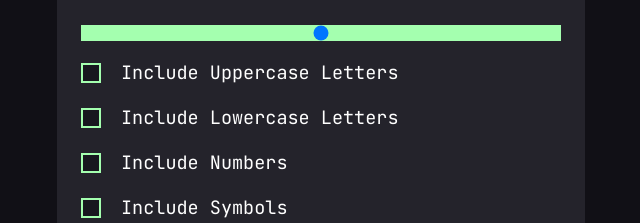
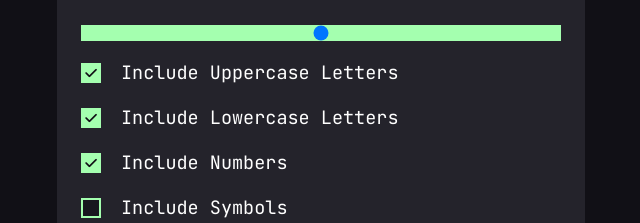
Before and after one commit to Kojoel/Random-Password-Generator, an Angular app in the folder RPG/: page / in a window 1280 px wide. Shown: the part 280-503 px from the top of the page, without its empty margins (319-959 px from the left). Built offline with nearby package versions, Linux system fonts and the light colour scheme.

Commit message:
Implemented generate password feature

```diff
--- a/RPG/src/app/pg-card/pg-card.component.html
+++ b/RPG/src/app/pg-card/pg-card.component.html
@@ -12,19 +12,19 @@
         <input class="progressBar" type="range" name="char-range" id="char-range" min="0" max="20" [(ngModel)]="charLength" autocomplete="off">
         <div class="criterias">
             <div class="firstcheck">
-                <input type="checkbox" name="upperCaseIncluded" id="upperCaseIncluded">
+                <input type="checkbox" name="upperCaseIncluded" [(ngModel)]="upperCaseIncluded">
                 <label for="upperCaseIncluded">Include Uppercase Letters</label>
             </div>
             <div class="secondcheck">
-                <input type="checkbox" name="lowerCaseIncluded" id="lowerCaseIncluded">
+                <input type="checkbox" name="lowerCaseIncluded" [(ngModel)]="lowerCaseIncluded">
                 <label for="lowerCaseIncluded">Include Lowercase Letters</label>
             </div>
             <div class="thirdcheck">
-                <input type="checkbox" name="numbersIncluded" id="numbersIncluded">
+                <input type="checkbox" name="numbersIncluded" [(ngModel)]="numbersIncluded">
                 <label for="numbersIncluded">Include Numbers</label>
             </div>
             <div class="fourthcheck">
-                <input type="checkbox" name="symbolsIncluded" id="symbolsIncluded">
+                <input type="checkbox" name="symbolsIncluded" [(ngModel)]="symbolsIncluded">
                 <label for="symbolsIncluded">Include Symbols</label>
             </div>
         </div>
@@ -40,7 +40,7 @@
                 </div>
             </div>
         </div>
-        <button>GENERATE<svg width="12" height="12" xmlns="http://www.w3.org/2000/svg" viewBox="0 0 10 15"><path fill="#24232C" d="m5.106 12 6-6-6-6-1.265 1.265 3.841 3.84H.001v1.79h7.681l-3.841 3.84z"/></svg>
+        <button (click)="generatePassword()">GENERATE<svg width="12" height="12" xmlns="http://www.w3.org/2000/svg" viewBox="0 0 10 15"><path fill="#24232C" d="m5.106 12 6-6-6-6-1.265 1.265 3.841 3.84H.001v1.79h7.681l-3.841 3.84z"/></svg>
         </button>
     </div>
 </div>
--- a/RPG/src/app/pg-card/pg-card.component.ts
+++ b/RPG/src/app/pg-card/pg-card.component.ts
@@ -9,29 +9,62 @@ import { FormsModule } from '@angular/forms';
   styleUrl: './pg-card.component.scss'
 })
 export class PgCardComponent {
+  private readonly lowercaseChars = 'abcdefghijklmnopqrstuvwxyz';
+  private readonly uppercaseChars = 'ABCDEFGHIJKLMNOPQRSTUVWXYZ';
+  private readonly digitChars = '0123456789';
+  private readonly specialChars = '!@#$%^&*()-_=+[{]}\\|;:\'",<.>/?';
+
   generatedPw: string = "SEL23X832";
   charLength: number = 10;
   progressBar: number = 10;
+  upperCaseIncluded: boolean = true;
+  lowerCaseIncluded: boolean = true;
+  numbersIncluded: boolean = true;
+  symbolsIncluded: boolean = false;
 
-  // ngOnInit() {
-  //   this.progressBar= document.querySelector('.progressBar');
-  //   this.charLength = this.progressBar.value;
-  // }
+  generatePassword(): void {
+    let charSet = '';
+    if (this.upperCaseIncluded) charSet += this.uppercaseChars;
+    if (this.lowerCaseIncluded) charSet += this.lowercaseChars;
+    if (this.numbersIncluded) charSet += this.digitChars;
+    if (this.symbolsIncluded) charSet += this.specialChars;
 
-  // charLength: any;
-  // progressBar: any;
-  // isChecked = true;
-  // upperCaseCheck: any;
+    if (charSet.length === 0) {
+      throw new Error('Please select at least one character set option');
+    }
 
-  // ngOnInit() {
-  //   this.charLength = document.querySelector('.char-length');
-  //   this.progressBar= document.querySelector('.progressBar');
-  //   this.upperCaseCheck = document.querySelector('#upperCaseIncluded');
-  // }
+    let password = '';
+    for (let i = 0; i < this.charLength; i++) {
+      const randomIndex = Math.floor(Math.random() * charSet.length);
+      password += charSet[randomIndex];
+    }
+    this.generatedPw = password;
+    // return password;
+  }
 
-  // getProgressValue = () => {
-  //   this.charLength.textContent = this.progressBar.value;
-  //   // console.log(this.charLength.textContent);
-  //   console.log(this.upperCaseCheck);
-  // }
+
+  ratePasswordStrength(password: string): string {
+    const hasLowercase = /[a-z]/.test(password);
+    const hasUppercase = /[A-Z]/.test(password);
+    const hasDigits = /\d/.test(password);
+    const hasSpecialChars = /[!@#$%^&*()-_=+[{]}\\\|;:\'\",<.>\/\?]/.test(password);
+
+    const typesCount = [hasLowercase, hasUppercase, hasDigits, hasSpecialChars].filter(Boolean).length;
+
+    if (password.length < 8) {
+      return 'Too Weak';
+    } else if (password.length >= 8 && typesCount === 1) {
+      return 'Weak';
+    } else if (password.length >= 8 && typesCount >= 2) {
+      return 'Medium';
+    } else if (password.length >= 12 && typesCount >= 3) {
+      return 'Strong';
+    } else {
+      return 'Medium'; // Default to Medium if none of the above conditions are met
+    }
+  }
+
+
+
+
 }
```
